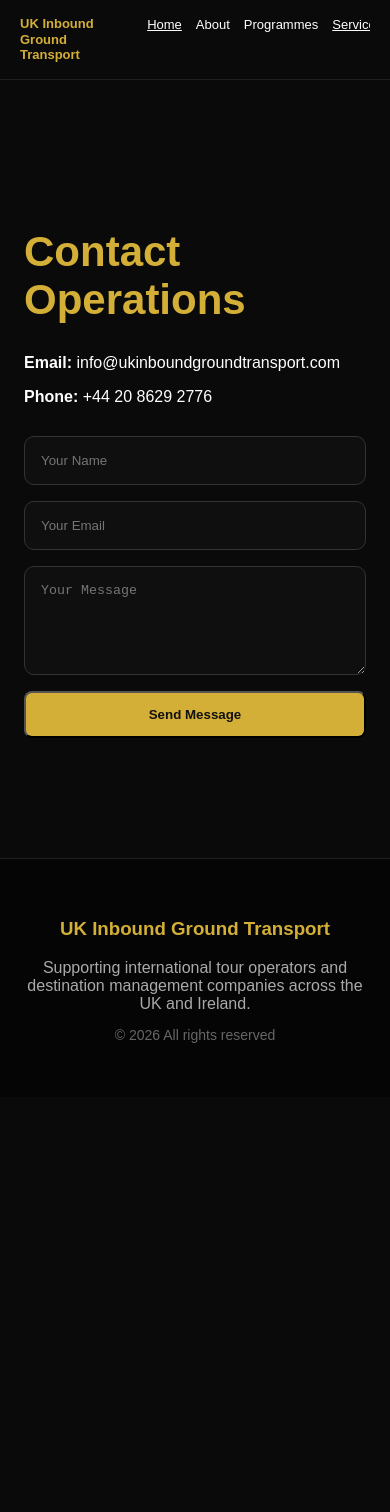
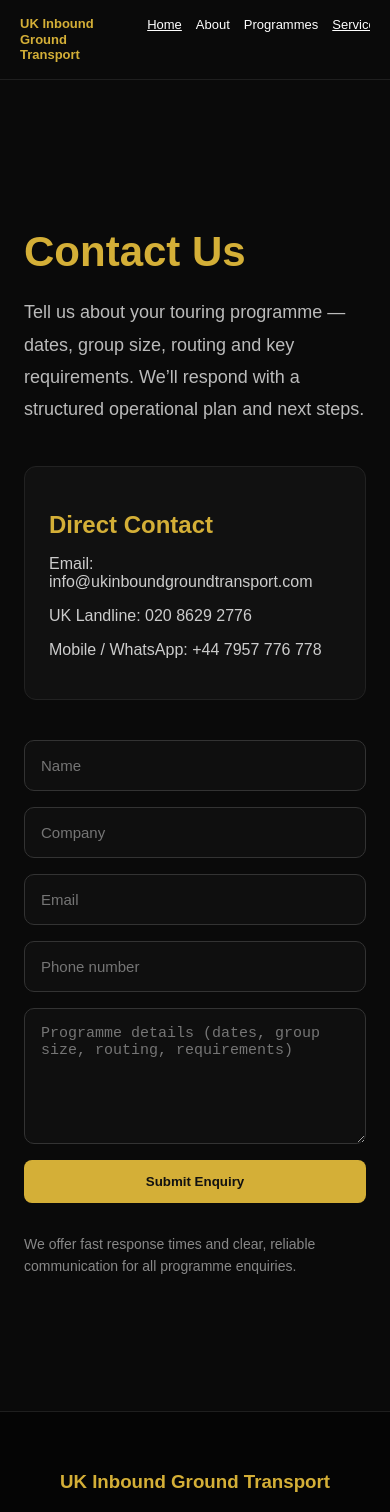
Before and after one commit to kandiahtk-crypto/ukigt-website, a Next.js app: page /contact in a window 390 px wide. Shown: the top 1512 px of the page. Before the commit the page ends 1097 px from the top, so only its background shows below. Built offline with nearby package versions, Linux system fonts and the light colour scheme.

Commit message:
Revamp contact page layout and form fields
Updated the contact form to include fields for name, company, email, and phone number. Changed the header from 'Contact Operations' to 'Contact Us'.

```diff
--- a/app/contact/page.tsx
+++ b/app/contact/page.tsx
@@ -1,24 +1,97 @@
 export default function ContactPage() {
   return (
-    <main style={{ padding: "120px 24px 60px", maxWidth: "900px", margin: "0 auto" }}>
-      <h1 style={{ fontSize: "42px", color: "#d4af37" }}>
-        Contact Operations
+    <main
+      style={{
+        padding: "120px 24px 60px",
+        maxWidth: "900px",
+        margin: "0 auto",
+      }}
+    >
+      {/* TITLE */}
+      <h1
+        style={{
+          fontSize: "42px",
+          color: "#d4af37",
+          marginBottom: "20px",
+        }}
+      >
+        Contact Us
       </h1>
 
-      <div style={{ marginTop: "30px" }}>
-        <p><strong>Email:</strong> info@ukinboundgroundtransport.com</p>
-        <p><strong>Phone:</strong> +44 20 8629 2776</p>
+      {/* INTRO */}
+      <p
+        style={{
+          fontSize: "18px",
+          lineHeight: 1.8,
+          color: "#bbb",
+          marginBottom: "40px",
+        }}
+      >
+        Tell us about your touring programme — dates, group size, routing and key
+        requirements. We’ll respond with a structured operational plan and next steps.
+      </p>
+
+      {/* CONTACT DETAILS */}
+      <div
+        style={{
+          marginBottom: "40px",
+          background: "#111",
+          padding: "24px",
+          borderRadius: "12px",
+          border: "1px solid #222",
+        }}
+      >
+        <h2 style={{ color: "#d4af37", marginBottom: "12px" }}>
+          Direct Contact
+        </h2>
+
+        <p style={{ color: "#ccc", marginBottom: "6px" }}>
+          Email: info@ukinboundgroundtransport.com
+        </p>
+
+        <p style={{ color: "#ccc", marginBottom: "6px" }}>
+          UK Landline: 020 8629 2776
+        </p>
+
+        <p style={{ color: "#ccc" }}>
+          Mobile / WhatsApp: +44 7957 776 778
+        </p>
       </div>
 
-      <form style={{ display: "grid", gap: "16px", marginTop: "30px" }}>
-        <input placeholder="Your Name" style={input} />
-        <input placeholder="Your Email" style={input} />
-        <textarea placeholder="Your Message" rows={5} style={input} />
-        <button style={button}>Send Message</button>
+      {/* FORM */}
+      <form style={{ display: "grid", gap: "16px" }}>
+        <input type="text" placeholder="Name" style={input} />
+        <input type="text" placeholder="Company" style={input} />
+        <input type="email" placeholder="Email" style={input} />
+        <input type="text" placeholder="Phone number" style={input} />
+
+        <textarea
+          placeholder="Programme details (dates, group size, routing, requirements)"
+          rows={6}
+          style={input}
+        />
+
+        <button style={button}>
+          Submit Enquiry
+        </button>
       </form>
+
+      {/* FOOT NOTE */}
+      <p
+        style={{
+          marginTop: "30px",
+          color: "#888",
+          fontSize: "14px",
+          lineHeight: 1.6,
+        }}
+      >
+        We offer fast response times and clear, reliable communication for all programme enquiries.
+      </p>
     </main>
   );
 }
+
+/* STYLES */
 
 const input = {
   padding: "16px",
@@ -26,12 +99,15 @@ const input = {
   borderRadius: "10px",
   background: "#0f0f0f",
   color: "white",
+  fontSize: "15px",
 };
 
 const button = {
   background: "#d4af37",
   color: "#111",
   padding: "14px",
+  border: "none",
   borderRadius: "8px",
   fontWeight: 700,
+  cursor: "pointer",
 };
```
